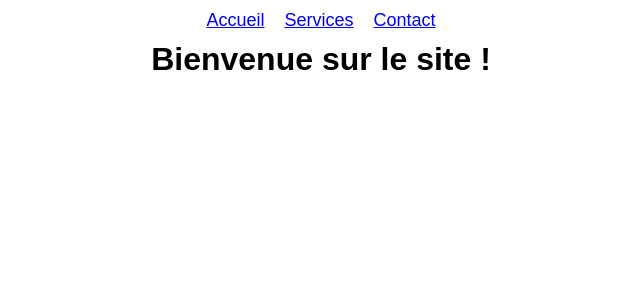
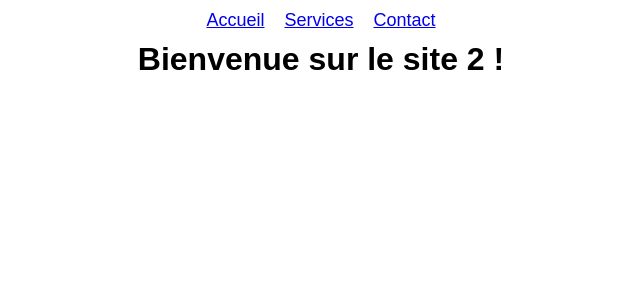
Before and after one commit to mbkdev60/ziratsu-react-router, a React (Create React App) app: page / in a window 1280 px wide. Shown: the top 300 px of the page, without its empty margins (319-959 px from the left). Built offline with nearby package versions, Linux system fonts and the light colour scheme.

Commit message:
check modif

```diff
--- a/src/components/Home/Home.js
+++ b/src/components/Home/Home.js
@@ -3,7 +3,7 @@ import React from 'react'
 export default function Home() {
   return (
     <div>
-      <h1>Bienvenue sur le site !</h1>
+      <h1>Bienvenue sur le site 2 !</h1>
     </div>
   )
 }
```
